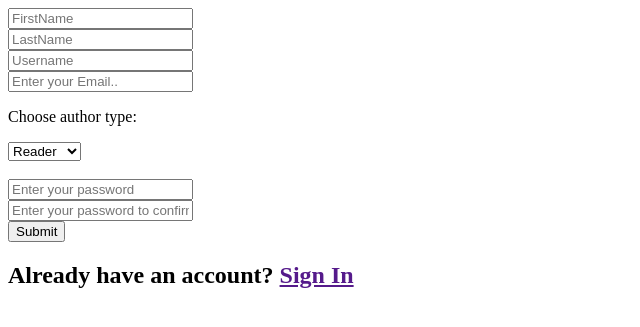
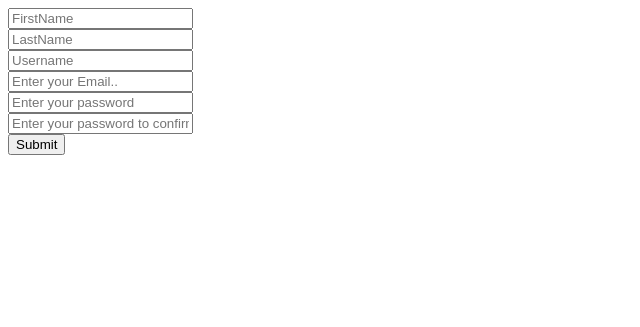
Before and after one commit to gurnitha/django-bible-elibrary, a Django app: page /register/ in a window 1280 px wide. Shown: the top 327 px of the page, without its empty margins (0-640 px from the left). Run offline with Django 3.2, Linux system fonts and the light colour scheme.

Commit message:
5. From template and views register user

```diff
--- a/app/accounts/views.py
+++ b/app/accounts/views.py
@@ -1,9 +1,63 @@
 # app/accounts/views.py
 
 # Django modules
-from django.shortcuts import render
+from django.shortcuts import render, redirect
+from django.contrib.auth.models import User
+from django.contrib import messages
+from django.http import HttpResponse
 
 # Create your views here.
 
 def register_view(request):
+	# If the user is not authenticated
+	if not request.user.is_authenticated:
+		# If the request is POST, then check
+		# the inputs from the form fields
+		# NOTE: the form input has attributes of:
+		# - name:first_name
+		# - name:last_name
+		# - name:username
+		# - name:password1
+		# - name:password2
+		# NOTE: the form attributes are based on the
+		#       attributes of the DEFAULT USER MODEL
+		#       pre-define by Django import from
+		#       django.contrib.auth.models.
+		if request.method=="POST":
+			first_name = request.POST['first_name']
+			last_name = request.POST['last_name']
+			username = request.POST['username']
+			email = request.POST['email']
+			password1 = request.POST['password1']
+			password2 = request.POST['password2']
+
+			# If password1=password2, then check if
+			# the user already exists in the db
+			if password1 == password2:
+				if User.objects.filter(username=username).exists():
+					# If the username already exists
+					messages.info(request, 'username is taken, choose another!')
+					return redirect('accounts:register')
+
+					# If the user is not exists, check its email
+				elif User.objects.filter(email=email).exists():
+					messages.info(request, 'Email is taken, choose another!')
+					return redirect('accounts:register')
+
+				# If the username and email not exists, the create user
+				else:
+					user = User.objects.create_user(
+						username=username,
+						password=password1,
+						email=email,
+						first_name=first_name,
+						last_name=last_name)
+					user.save()
+					return HttpResponse('Successfull.')
+			# If password1!=password2, show the message
+			# and redirect the user to the register page.
+			else:
+				messages.info(request, 'Password didn\'t match')
+				return redirect('accounts:register')
+
 	return render(request, 'accounts/register.html')
--- a/core/settings.py
+++ b/core/settings.py
@@ -61,10 +61,13 @@ MIDDLEWARE = [
 
 ROOT_URLCONF = 'core.urls'
 
+# new------
+TEMPLATES_DIR = os.path.join(BASE_DIR, 'templates')
+
 TEMPLATES = [
     {
         'BACKEND': 'django.template.backends.django.DjangoTemplates',
-        'DIRS': [BASE_DIR, 'templates'],
+        'DIRS': [TEMPLATES_DIR],
         'APP_DIRS': True,
         'OPTIONS': {
             'context_processors': [
--- a/templates/accounts/register.html
+++ b/templates/accounts/register.html
@@ -21,15 +21,6 @@
 		name="email"
 		placeholder="Enter your Email.."><br>
 
-	<p>Choose author type:</p>
-	<div class="input-field col 14">
-		<select name="user_type" style="display: block;">
-			<option disabled="">choose!!</option>
-			<option>Reader</option>
-			<option>Author</option>
-		</select>
-	</div><br>
-
 	<input
 		type="password"
 		name="password1"
@@ -45,8 +36,3 @@
 		name="Register"
 		class="btn">
 </form>
-
-<h2>
-	Already have an account?
-	<a href="">Sign In</a>
-</h2>
```
Also changed, not shown: README.md.
